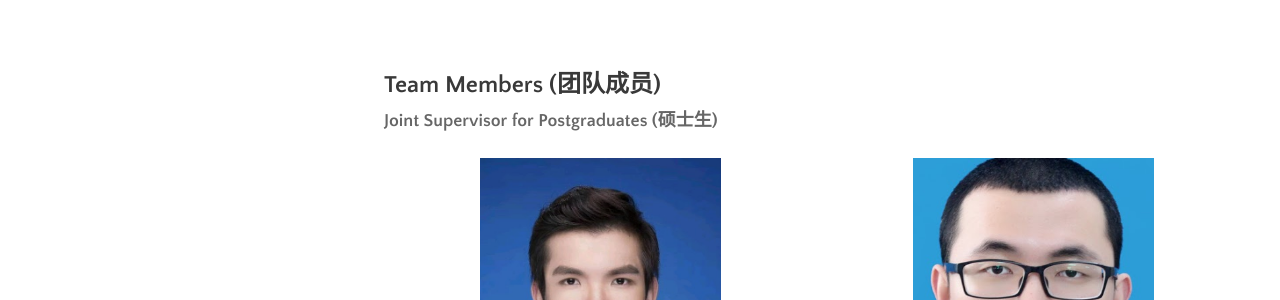
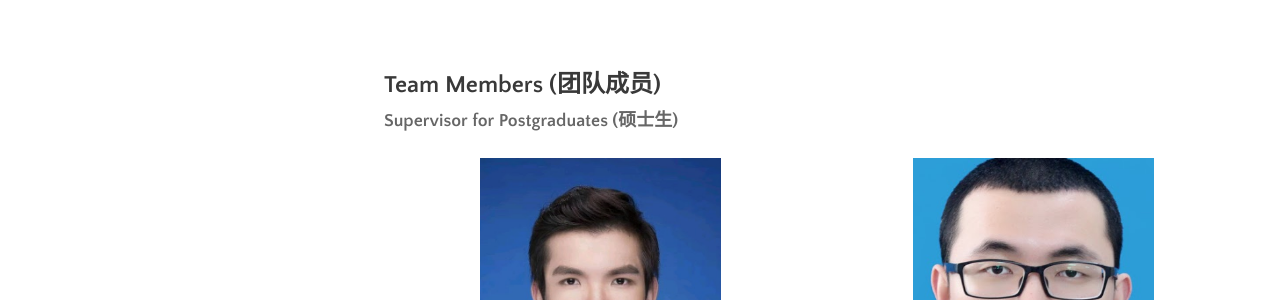
Before and after one commit to hellloxiaotian/hellloxiaotian.github.io, a Jekyll site: the page built from index.md, in a window 1280 px wide and 900 px high, scrolled down 6791 px. Shown: the part 149-449 px from the top of the window. Built offline with Jekyll 4.4.1, drawn with Linux system fonts in a browser that asks for light colours; nearby versions of some CDN libraries; our own code applies the rules of GitHub Pages for plain Markdown files; the repository's description, which GitHub fills in, is left out.

Commit message:
Update index.md

```diff
--- a/index.md
+++ b/index.md
@@ -293,7 +293,7 @@ ACAIT 2018 (EI)
 
 ## Team Members (团队成员)
 
-### Joint Supervisor  for Postgraduates (硕士生)
+### Supervisor  for Postgraduates (硕士生)
 <div class="box">
     <div class="img">
      <img src="picture/Jiagang Song.jpg" >
```
